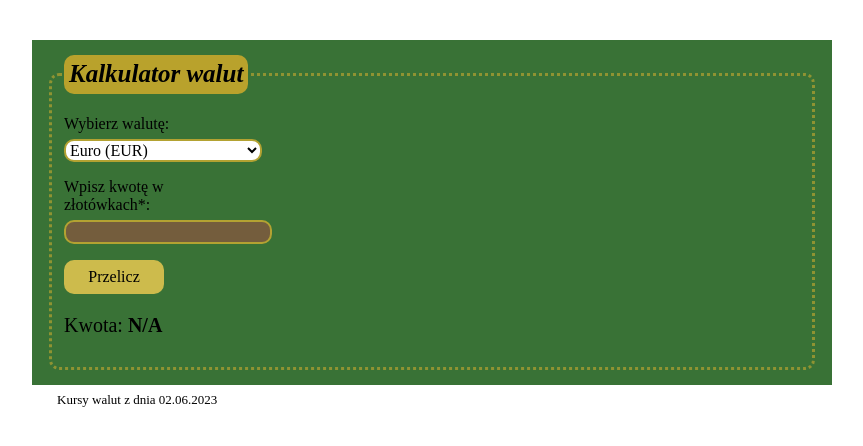
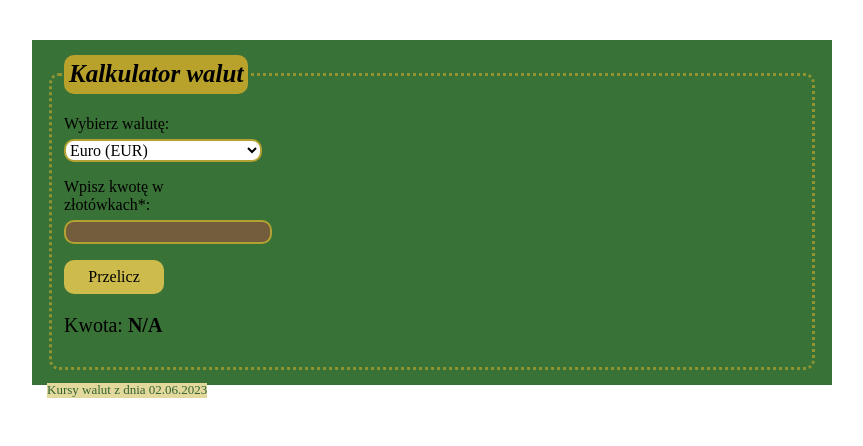
Before and after one commit to DawidKlusak/currency-converter, a plain HTML site: page index.html in a window 1280 px wide. Shown: the whole page, without its empty margins (208-1071 px from the left). Drawn offline with nearby package versions, Linux system fonts and the light colour scheme.

Commit message:
form__paragraph fixed

```diff
--- a/css/form.css
+++ b/css/form.css
@@ -65,7 +65,9 @@
     position: absolute;
     font-size: small;
     max-width: 800px;
-    padding: 10px;
+    color: hsl(117deg 36% 28.57%);
+    background-color: hsl(52, 56%, 75%);
+
 }
 
 .form__paragraph--strong {
```
